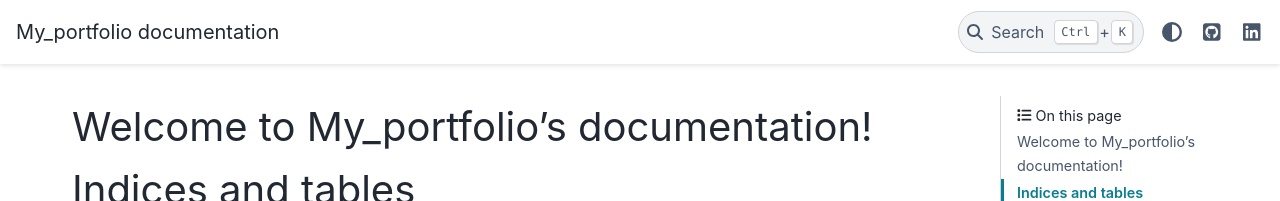
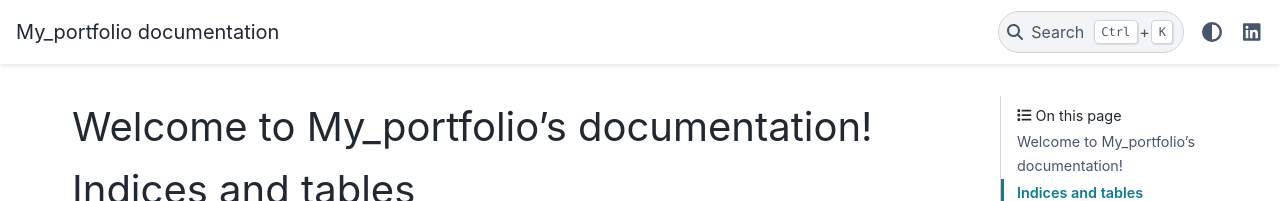
Before and after one commit to Celia789/Celia_portfolio, a Sphinx documentation site: the page built from source/index.rst, in a window 1280 px wide. Shown: the top 201 px of the page. Built offline with Sphinx 7.4.7 and the PyData theme 0.15.4, drawn with Linux system fonts in a browser that asks for light colours.

```diff
--- a/source/conf.py
+++ b/source/conf.py
@@ -32,7 +32,7 @@ html_theme = 'pydata_sphinx_theme'
 html_static_path = ['_static']
 
 html_theme_options = {
-  "github_url": "https://github.com/Celia789/",
+  #"github_url": "https://github.com/Celia789/",
   "icon_links": [
         {
             "name": "LinkedIn",
```
